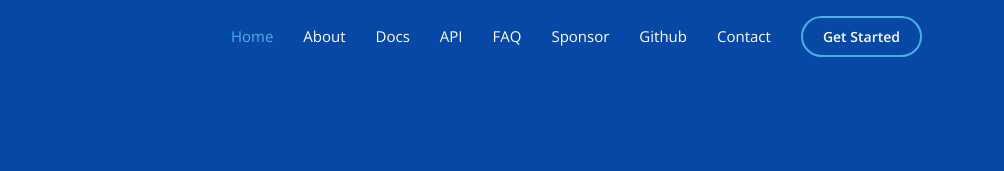
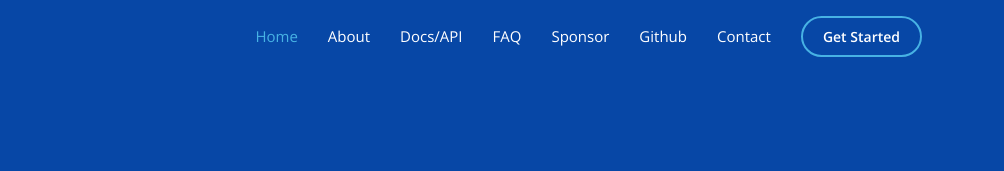
Before and after one commit to godwinpinto/authable, a plain HTML site: page docs/index.html in a window 1280 px wide. Shown: the top 171 px of the page, 276-1280 px from the left. Drawn offline with nearby package versions, Linux system fonts and the light colour scheme.

Commit message:
feat - updated menubar and added gitbook link to Docs option

```diff
--- a/docs/index.html
+++ b/docs/index.html
@@ -69,15 +69,16 @@
             <li><a class="nav-link scrollto active" href="#home">Home</a></li>
             <li><a class="nav-link scrollto" href="#about">About</a></li>
             <li>
-              <a class="nav-link scrollto" href="#" onclick="workInProgress();"
-                >Docs</a
+              <a class="nav-link scrollto" href="https://godwinpinto.gitbook.io/authable/"
+              target="_blank"
+                >Docs/API</a
               >
             </li>
             <li>
-              <a class="nav-link scrollto" href="#" onclick="workInProgress();"
+              <!-- <a class="nav-link scrollto" href="#" onclick="workInProgress();"
                 >API</a
               >
-            </li>
+            </li> -->
             <li>
               <a class="nav-link scrollto" href="#faq">FAQ</a>
             </li>
```
